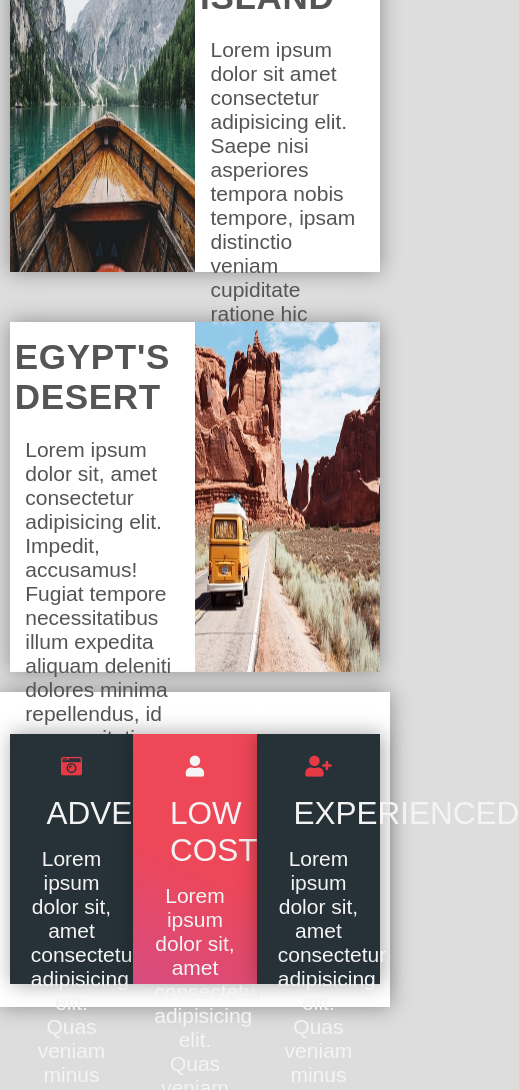
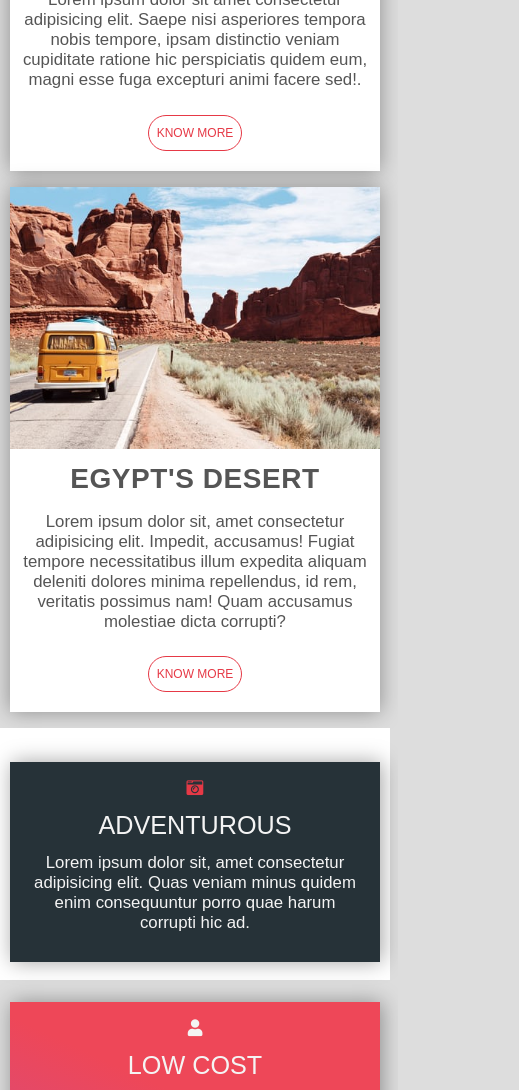
Before and after one commit to Atulhackit/worldtravel, a plain HTML site: page index.html in a window 390 px wide. Shown: the part 910-2000 px from the top of the page, 519 px wide, since content can reach past the window. Drawn offline with Linux system fonts and the light colour scheme.

Commit message:
Update style.css

```diff
--- a/css/style.css
+++ b/css/style.css
@@ -4,7 +4,7 @@
     box-sizing: border-box;
 }
 html{
-    font-size: 62.5%;
+    font-size: 10px;
 }
 /* #################----------UTILITYCLASSES---------################## */
 .container{
@@ -15,6 +15,7 @@ html{
 }
 body{
     background-color: #ddd;
+    overflow-x: hidden;
 }
 
 /* -----------HEADINGS--------- */
@@ -73,7 +74,7 @@ body{
 }
 .header{
     margin: -1rem;
-    height: 95vh;
+    height: 90vh;
     background:linear-gradient(rgba(0,0,0,0.4),rgba(0,0,0,0.4)), url('../img/travel_books.jpg');
     background-repeat: no-repeat;
     background-size: cover;
@@ -101,7 +102,7 @@ body{
 
 }
 .navbar::after{
-    content: ;
+    /* content: ; */
     clear: both;
     display: inline-block;
 }
@@ -144,7 +145,7 @@ body{
 .row1,.row2{
     background-color: #fff;
     height: 350px;
-    margin-top: 50px ;
+    margin-top: 2rem ;
     box-shadow: 0px 0px 20px 0px rgba(0, 0, 0, 0.363);
 }
 .text-box1,.text-box2{
@@ -206,14 +207,13 @@ body{
 
 }
 .box-wrapper::after{
-    content: ;
+    content:'' ;
     display: block;
     clear: both;
 }
 .feature{
     margin-top: 2em;
     box-shadow: 0px 0px 20px 0px rgba(0, 0, 0, 0.363);
-
 }
 .box1,.box3{
     background-color: #263238;
@@ -251,7 +251,7 @@ body{
 .footer{
     margin-top: 80em;
 }
----------------########-----ABOUT PAGE-------############
+/* ---------------########-----ABOUT PAGE-------############ */
 
 .about-heading{
     border-bottom: 3px solid #e63946;
@@ -337,7 +337,7 @@ body{
     height: 1.5em;
 
 }
-##############------contact page code-------########
+/* ##############------contact page code-------######## */
 .contact-colums::after{
     content: ;
     display: block;
@@ -404,10 +404,8 @@ body{
     background-color: #fff;
     box-shadow: 20px 1px 20px 0px rgb(218, 211, 211);
 }
-############################
-.form .user-name label::after,.mail label::after,.phone label::after {
+/* ############################ */
 
-}
 .form .user-name label::after,.mail label::after ,.phone label::after{
     content:'*' ;
     color: #e63946;
@@ -442,3 +440,54 @@ body{
 .form-btn:hover{
     background-color: #263238;
 }
+
+@media screen and(max-width:900px){
+
+}
+
+@media screen and (max-width:700px){
+
+    html{
+        font-size: 8px;
+    }
+    .header{
+        height: 70vh;
+    }
+    .navbar .logo,.navbar #nav_bar{
+        float: none;
+        display: block;
+        max-width: 100%;
+        text-align: center;
+        padding: .5rem;
+    }
+    .row1,.row2{
+        height: auto;
+        width: 100%;
+    }
+    .row1 .img-box1,.row2  .img-box2,.text-box1,.img-box2,.text-box2,.img-box2{
+        float: none;
+        width: 100%;
+        text-align: center;
+    }
+    .feature .box1,.feature .box2,.feature .box3{
+        float: none;
+        width: 100%;
+        text-align: center;
+        /* box-shadow: 0px 20px 0px rgba(0, 0, 0, 0.363) */
+    }
+    .feature .box2,.feature .box3{
+        margin-top: 5rem;
+    }
+    .feature{
+        margin-top: 2em;
+        box-shadow: none;
+    }
+    .footer-section{
+        margin-top: 60rem;
+    }
+    .colum1,.colum2{
+        float: none;
+        height: auto;
+        width: 100%;
+    }
+}
```
